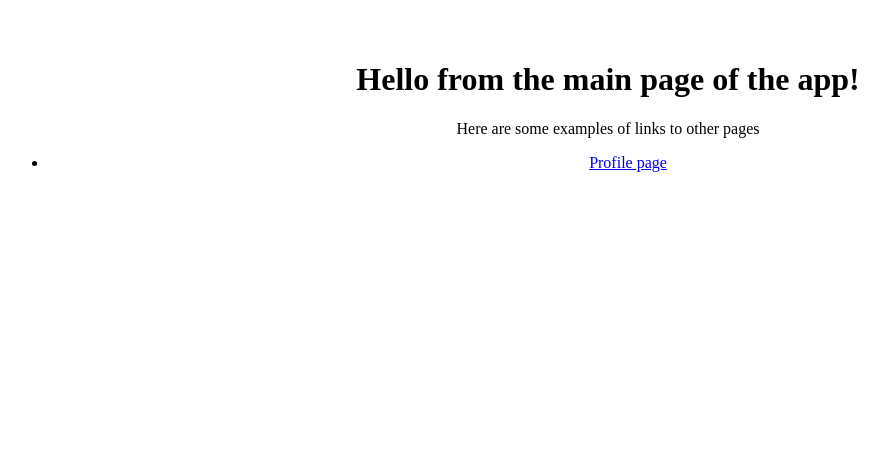
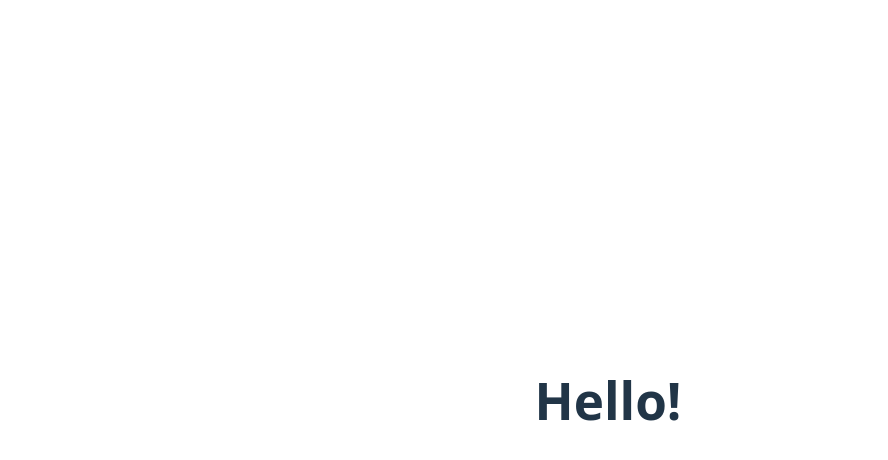
Before and after one commit to dsmchen/router-react-app, a React (Vite) app: page / in a window 1280 px wide. Shown: the top 460 px of the page, without its empty margins (32-920 px from the left). Built offline with nearby package versions, Linux system fonts and the light colour scheme.

Commit message:
feat: remove old code

```diff
--- a/src/App.jsx
+++ b/src/App.jsx
@@ -1,18 +1,9 @@
 import './App.css';
-import { Link } from 'react-router';
 
 const App = () => {
   return (
     <div>
-      <h1>Hello from the main page of the app!</h1>
-      <p>Here are some examples of links to other pages</p>
-      <nav>
-        <ul>
-          <li>
-            <Link to="profile">Profile page</Link>{' '}
-          </li>
-        </ul>
-      </nav>
+      <h1>Hello!</h1>
     </div>
   );
 };
--- a/src/DefaultProfile.jsx
+++ /dev/null
@@ -1,5 +0,0 @@
-const DefaultProfile = () => {
-  return <p>Oh, nothing to see here!</p>;
-};
-
-export default DefaultProfile;
--- a/src/ErrorPage.jsx
+++ /dev/null
@@ -1,14 +0,0 @@
-import { Link } from 'react-router';
-
-const ErrorPage = () => {
-  return (
-    <div>
-      <h1>Oh no, this route doesn't exist!</h1>
-      <Link to="/">
-        You can go back to the home page by clicking here, though!
-      </Link>
-    </div>
-  );
-};
-
-export default ErrorPage;
--- a/src/Popeye.jsx
+++ /dev/null
@@ -1,12 +0,0 @@
-import { Link } from 'react-router';
-
-const Popeye = () => {
-  return (
-    <>
-      <p>Hi, I am Popeye! I love to eat Spinach!</p>
-      <Link to="/">Click here to go back</Link>
-    </>
-  );
-};
-
-export default Popeye;
--- a/src/Profile.jsx
+++ /dev/null
@@ -1,26 +0,0 @@
-import { useParams } from 'react-router';
-import DefaultProfile from './DefaultProfile';
-import Spinach from './Spinach';
-import Popeye from './Popeye';
-
-const Profile = () => {
-  const { name } = useParams();
-
-  return (
-    <div>
-      <h1>Hello from profile page!</h1>
-      <p>So, how are you?</p>
-      <hr />
-      <h2>The profile visited is here:</h2>
-      {name === 'popeye' ? (
-        <Popeye />
-      ) : name === 'spinach' ? (
-        <Spinach />
-      ) : (
-        <DefaultProfile />
-      )}
-    </div>
-  );
-};
-
-export default Profile;
--- a/src/Spinach.jsx
+++ /dev/null
@@ -1,12 +0,0 @@
-import { Link } from 'react-router';
-
-const Spinach = () => {
-  return (
-    <>
-      <p>Hi, I am Spinach! Popeye loves to eat me!</p>
-      <Link to="/">Click here to go back</Link>
-    </>
-  );
-};
-
-export default Spinach;
--- a/src/main.jsx
+++ b/src/main.jsx
@@ -1,12 +1,10 @@
 import { StrictMode } from 'react';
 import { createRoot } from 'react-dom/client';
-import { createBrowserRouter, RouterProvider } from 'react-router';
-import routes from './routes';
-
-const router = createBrowserRouter(routes);
+import './index.css';
+import App from './App';
 
 createRoot(document.getElementById('root')).render(
   <StrictMode>
-    <RouterProvider router={router} />
+    <App />
   </StrictMode>,
 );
--- a/src/routes.jsx
+++ /dev/null
@@ -1,17 +0,0 @@
-import App from './App';
-import Profile from './Profile';
-import ErrorPage from './ErrorPage';
-
-const routes = [
-  {
-    path: '/',
-    element: <App />,
-    errorElement: <ErrorPage />,
-  },
-  {
-    path: 'profile/:name',
-    element: <Profile />,
-  },
-];
-
-export default routes;
```
